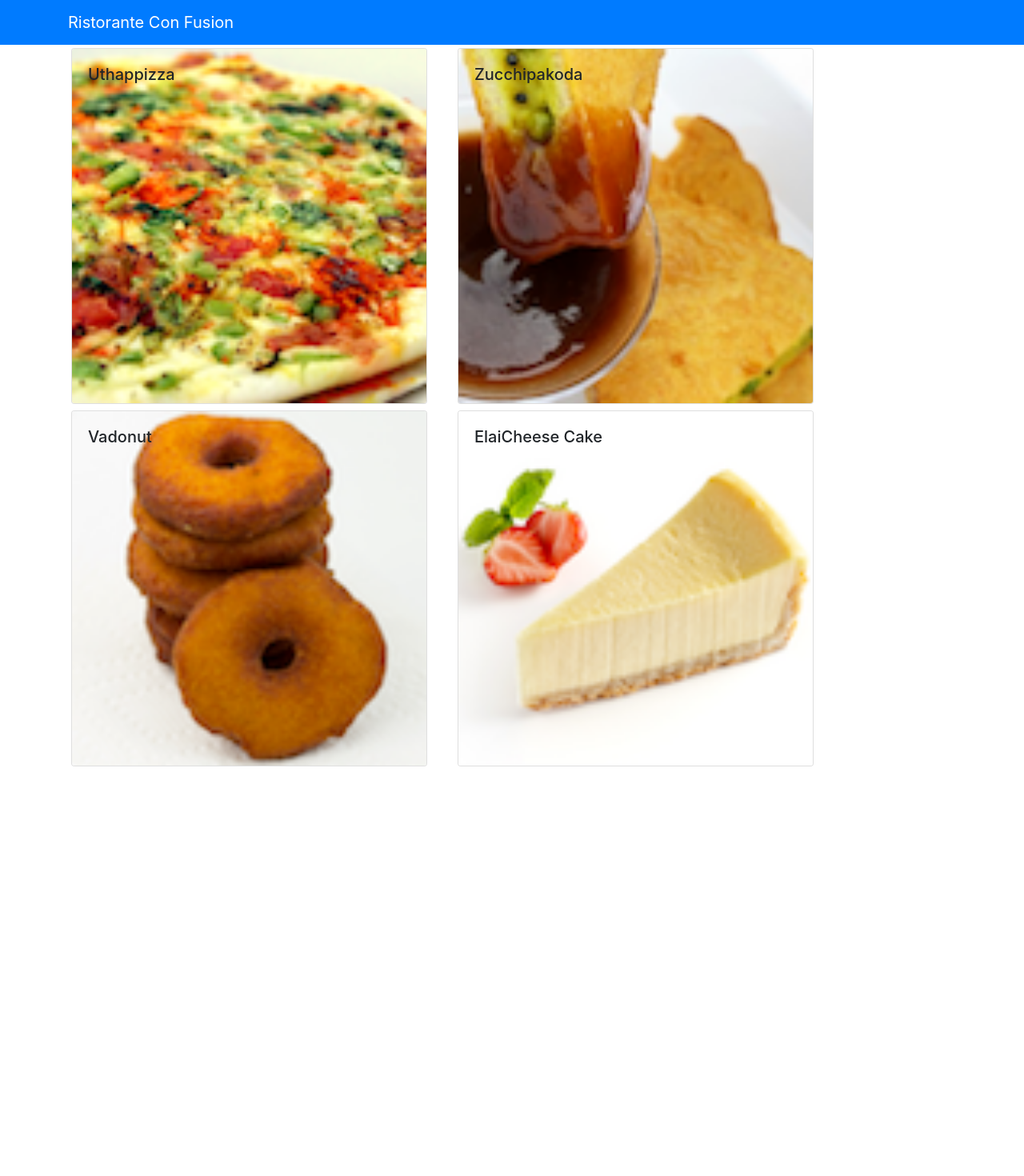
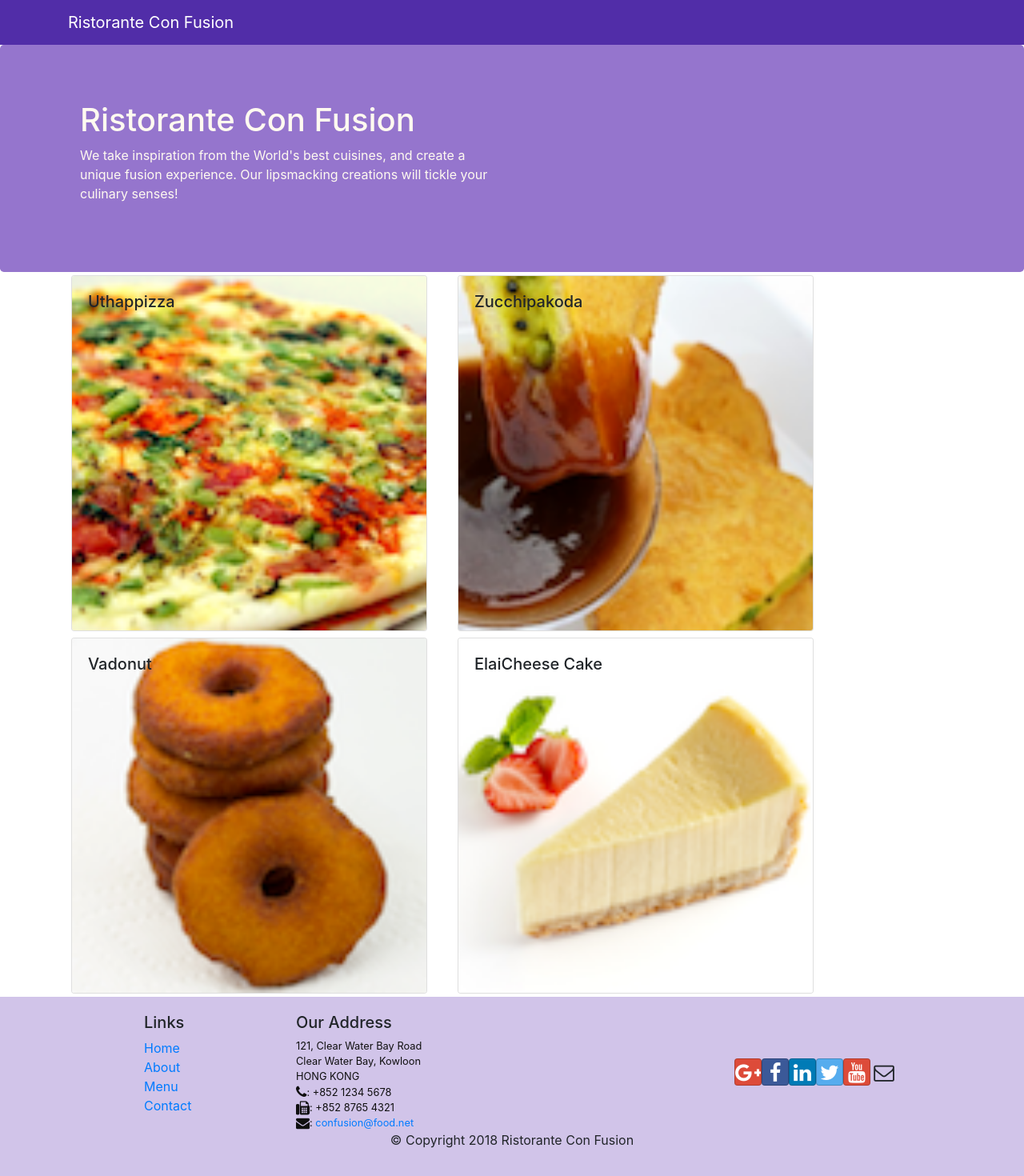
Before and after one commit to bandvic-dev/react-full-stack-course, a React (Create React App) app in the folder confusion-app/: page /menu in a window 1280 px wide. Shown: the top 1470 px of the page at 80% size. Before the commit the page ends 962 px from the top, so only its background shows below. Built offline with nearby package versions, Linux system fonts and the light colour scheme.

Commit message:
Header and Footer

```diff
--- a/confusion-app/package.json
+++ b/confusion-app/package.json
@@ -7,11 +7,13 @@
     "@testing-library/react": "^12.0.0",
     "@testing-library/user-event": "^13.2.1",
     "bootstrap": "4.6.0",
+    "bootstrap-social": "^5.1.1",
+    "font-awesome": "^4.7.0",
     "react": "^17.0.2",
     "react-dom": "^17.0.2",
     "react-popper": "^2.2.5",
     "react-scripts": "5.0.0",
-    "reactstrap": "^9.0.1",
+    "reactstrap": "8.10.1",
     "web-vitals": "^2.1.0"
   },
   "scripts": {
--- a/confusion-app/src/App.css
+++ b/confusion-app/src/App.css
@@ -1,38 +1,33 @@
-.App {
-  text-align: center;
+.row-header{
+  margin:0px auto;
+  padding:0px auto;
 }
 
-.App-logo {
-  height: 40vmin;
-  pointer-events: none;
+.row-content {
+  margin:0px auto;
+  padding: 50px 0px 50px 0px;
+  border-bottom: 1px ridge;
+  min-height:400px;
 }
 
-@media (prefers-reduced-motion: no-preference) {
-  .App-logo {
-    animation: App-logo-spin infinite 20s linear;
-  }
+.footer{
+  background-color: #D1C4E9;
+  margin:0px auto;
+  padding: 20px 0px 20px 0px;
+}
+.jumbotron {
+  padding:70px 30px 70px 30px;
+  margin:0px auto;
+  background: #9575CD ;
+  color:floralwhite;
 }
 
-.App-header {
-  background-color: #282c34;
-  min-height: 100vh;
-  display: flex;
-  flex-direction: column;
-  align-items: center;
-  justify-content: center;
-  font-size: calc(10px + 2vmin);
-  color: white;
+address{
+  font-size:80%;
+  margin:0px;
+  color:#0f0f0f;
 }
 
-.App-link {
-  color: #61dafb;
+.navbar-dark {
+  background-color: #512DA8;
 }
-
-@keyframes App-logo-spin {
-  from {
-    transform: rotate(0deg);
-  }
-  to {
-    transform: rotate(360deg);
-  }
-}
--- a/confusion-app/src/App.js
+++ b/confusion-app/src/App.js
@@ -1,5 +1,6 @@
 import React, { Component } from "react";
 import Main from "./components/MainComponent";
+import './App.css'
 
 class App extends Component {
 
--- /dev/null
+++ b/confusion-app/src/components/FooterComponent.js
@@ -0,0 +1,50 @@
+import React from 'react';
+
+function Footer(props) {
+    return(
+    <div className="footer">
+        <div className="container">
+            <div className="row justify-content-center">
+                <div className="col-4 offset-1 col-sm-2">
+                    <h5>Links</h5>
+                    <ul className="list-unstyled">
+                        <li><a href="/">Home</a></li>
+                        <li><a href="/about">About</a></li>
+                        <li><a href="/menu">Menu</a></li>
+                        <li><a href="contactus.html">Contact</a></li>
+                    </ul>
+                </div>
+                <div className="col-7 col-sm-5">
+                    <h5>Our Address</h5>
+                    <address>
+		              121, Clear Water Bay Road<br />
+		              Clear Water Bay, Kowloon<br />
+		              HONG KONG<br />
+		              <i className="fa fa-phone fa-lg"></i>: +852 1234 5678<br />
+		              <i className="fa fa-fax fa-lg"></i>: +852 8765 4321<br />
+		              <i className="fa fa-envelope fa-lg"></i>: <a href="mailto:confusion@food.net">
+                         confusion@food.net</a>
+                    </address>
+                </div>
+                <div className="col-12 col-sm-4 align-self-center">
+                    <div className="text-center">
+                        <a className="btn btn-social-icon btn-google" href="http://google.com/+"><i className="fa fa-google-plus"></i></a>
+                        <a className="btn btn-social-icon btn-facebook" href="http://www.facebook.com/profile.php?id="><i className="fa fa-facebook"></i></a>
+                        <a className="btn btn-social-icon btn-linkedin" href="http://www.linkedin.com/in/"><i className="fa fa-linkedin"></i></a>
+                        <a className="btn btn-social-icon btn-twitter" href="http://twitter.com/"><i className="fa fa-twitter"></i></a>
+                        <a className="btn btn-social-icon btn-google" href="http://youtube.com/"><i className="fa fa-youtube"></i></a>
+                        <a className="btn btn-social-icon" href="mailto:"><i className="fa fa-envelope-o"></i></a>
+                    </div>
+                </div>
+            </div>
+            <div className="row justify-content-center">
+                <div className="col-auto">
+                    <p>© Copyright 2018 Ristorante Con Fusion</p>
+                </div>
+            </div>
+        </div>
+    </div>
+    )
+}
+
+export default Footer;
--- /dev/null
+++ b/confusion-app/src/components/HeaderComponent.js
@@ -0,0 +1,29 @@
+import React, {Component} from "react";
+import { Navbar, NavbarBrand, Jumbotron } from 'reactstrap';
+
+class Header extends Component {
+    render() {
+        return(
+            <>
+                <Navbar dark>
+                    <div className="container">
+                        <NavbarBrand href="/">Ristorante Con Fusion</NavbarBrand>
+                    </div>
+                </Navbar>
+                <Jumbotron>
+                    <div className="container">
+                        <div className="row row-header">
+                            <div className="col-12 col-sm-6">
+                                <h1>Ristorante Con Fusion</h1>
+                                <p>We take inspiration from the World's best cuisines, and create a unique fusion experience. Our lipsmacking creations will tickle your culinary senses!</p>
+                            </div>
+                            <div className="col-12 col-sm-6"></div>
+                        </div>
+                    </div>
+                </Jumbotron>
+            </>
+        );
+    }
+}
+
+export default Header;
--- a/confusion-app/src/components/MainComponent.js
+++ b/confusion-app/src/components/MainComponent.js
@@ -1,7 +1,8 @@
 import React, { Component } from 'react';
-import { Navbar, NavbarBrand } from 'reactstrap';
 import Menu from './MenuComponent';
 import DishDetail from './DishdetailComponent';
+import Header from './HeaderComponent';
+import Footer from './FooterComponent';
 import { DISHES } from '../shared/dishes';
 
 class Main extends Component {
@@ -31,13 +32,10 @@
     render() {
         return (
             <div>
-                <Navbar dark color="primary">
-                    <div className="container">
-                        <NavbarBrand href="/">Ristorante Con Fusion</NavbarBrand>
-                    </div>
-                </Navbar>
+                <Header />
                 <Menu dishes={this.state.dishes} onClick={(dishId) => this.onDishSelect(dishId)} />
                 {this.renderSelectedDish(this.state.dishes)}
+                <Footer />
             </div>
         );
     }
--- a/confusion-app/src/index.js
+++ b/confusion-app/src/index.js
@@ -1,6 +1,8 @@
 import React from 'react';
 import ReactDOM from 'react-dom';
 import 'bootstrap/dist/css/bootstrap.min.css';
+import 'font-awesome/css/font-awesome.min.css';
+import 'bootstrap-social/bootstrap-social.css';
 import './index.css';
 import App from './App';
 import reportWebVitals from './reportWebVitals';
--- /dev/null
+++ b/package.json
@@ -0,0 +1,6 @@
+{
+  "dependencies": {
+    "bootstrap-social": "^5.1.1",
+    "font-awesome": "^4.7.0"
+  }
+}
```
Also changed, not shown: 2 other files (tests, documents, lock files or other folders).
